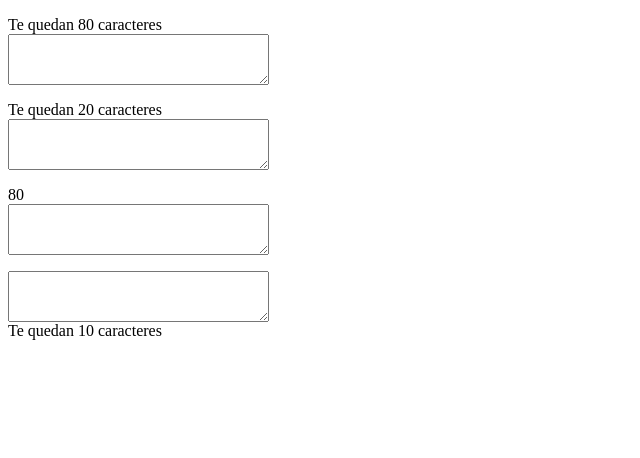
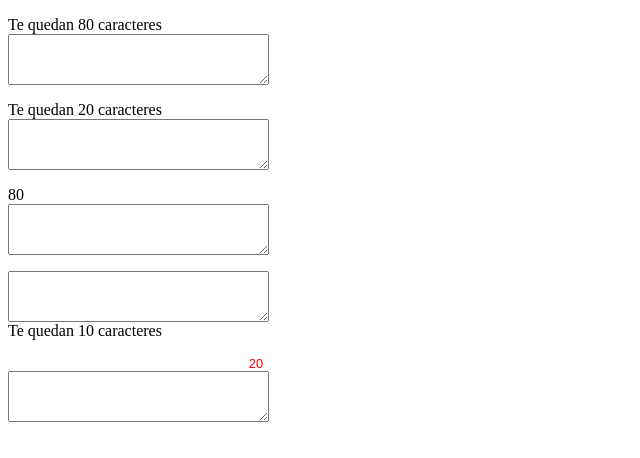
Before and after one commit to bsnux/jquery-charcounter, a plain HTML site: page index.html in a window 1280 px wide. Shown: the whole page, without its empty margins (0-640 px from the left). Drawn offline with nearby package versions, Linux system fonts and the light colour scheme.

Commit message:
Allowing a CSS class. Setting 'width'

```diff
--- a/index.html
+++ b/index.html
@@ -3,6 +3,14 @@
 <head>
 <meta http-equiv="Content-Type" content="text/html; charset=UTF-8" />
 <title>::. BSNUX .:: charcounter is a jQuery plugin for counting characters</title>
+<style type="text/css" media="screen">
+   .mycounter {
+      font-family: Arial;
+      font-size: 0.8em;
+      color: red;
+      text-align: right;
+   }
+</style>
 <script src="http://ajax.googleapis.com/ajax/libs/jquery/1.5.1/jquery.min.js"
         type="text/javascript"></script>
 <script src="jquery.charcounter.js" type="text/javascript"></script>
@@ -12,6 +20,7 @@ $(document).ready(function(){
     $('#text2').charcounter( {maxChars: 20} );
     $('#text3').charcounter( {htmlTxtStart: '', htmlTxtEnd: ''} );
     $('#text4').charcounter( {appendTo: 'insertAfter', maxChars: 10} );
+    $('#text5').charcounter({cssClass: 'mycounter', htmlTxtStart: '', htmlTxtEnd: '',maxChars: 20 });
 });
 </script>
 </head>
@@ -20,5 +29,6 @@ $(document).ready(function(){
     <p><textarea id="text2" cols="30" rows="3"></textarea></p>
     <p><textarea id="text3" cols="30" rows="3"></textarea></p>
     <p><textarea id="text4" cols="30" rows="3"></textarea></p>
+    <p><textarea id="text5" cols="30" rows="3"></textarea></p>
 </body>
 </html>
--- a/jquery.charcounter.js
+++ b/jquery.charcounter.js
@@ -16,7 +16,8 @@
             maxChars: 80,
 			appendTo: 'insertBefore',
             htmlTxtStart: 'Te quedan ',
-            htmlTxtEnd: ' caracteres'
+            htmlTxtEnd: ' caracteres',
+            cssClass: 'charcounter'
         }
 
         return this.each(function() {
@@ -42,7 +43,9 @@
             if (options) {
                 $.extend(settings, options);
             }
-            var charCounterObj = $("<div class=\"charcounter\"></div>");
+            var charCounterObj = $("<div class=" + settings.cssClass + "></div>");
+            // Setting 'width'
+            charCounterObj.css('width', $(this).width());
             charCounterObj[settings.appendTo]($(this));
 
             // Setting 'html' content for widget
```
Also changed, not shown: 1 other file.
